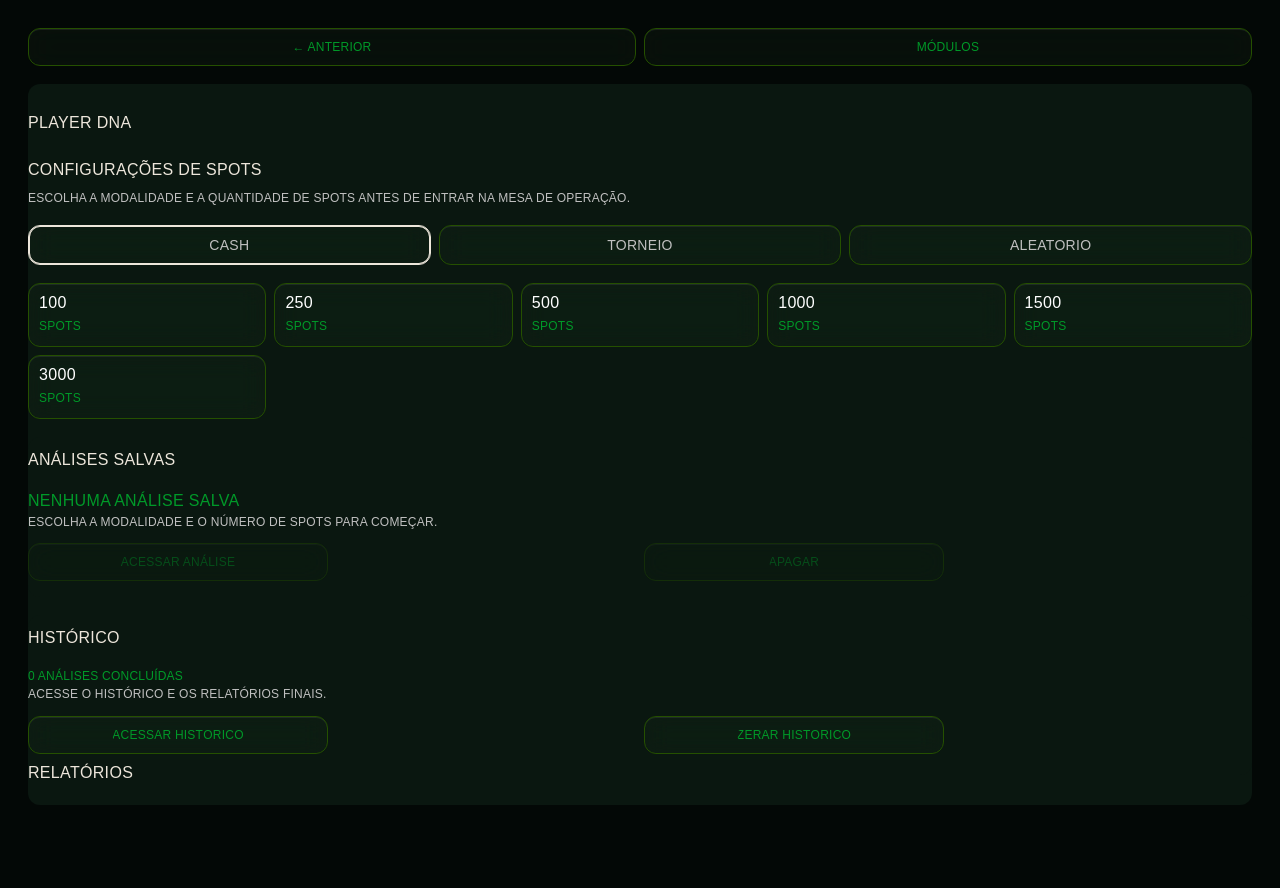
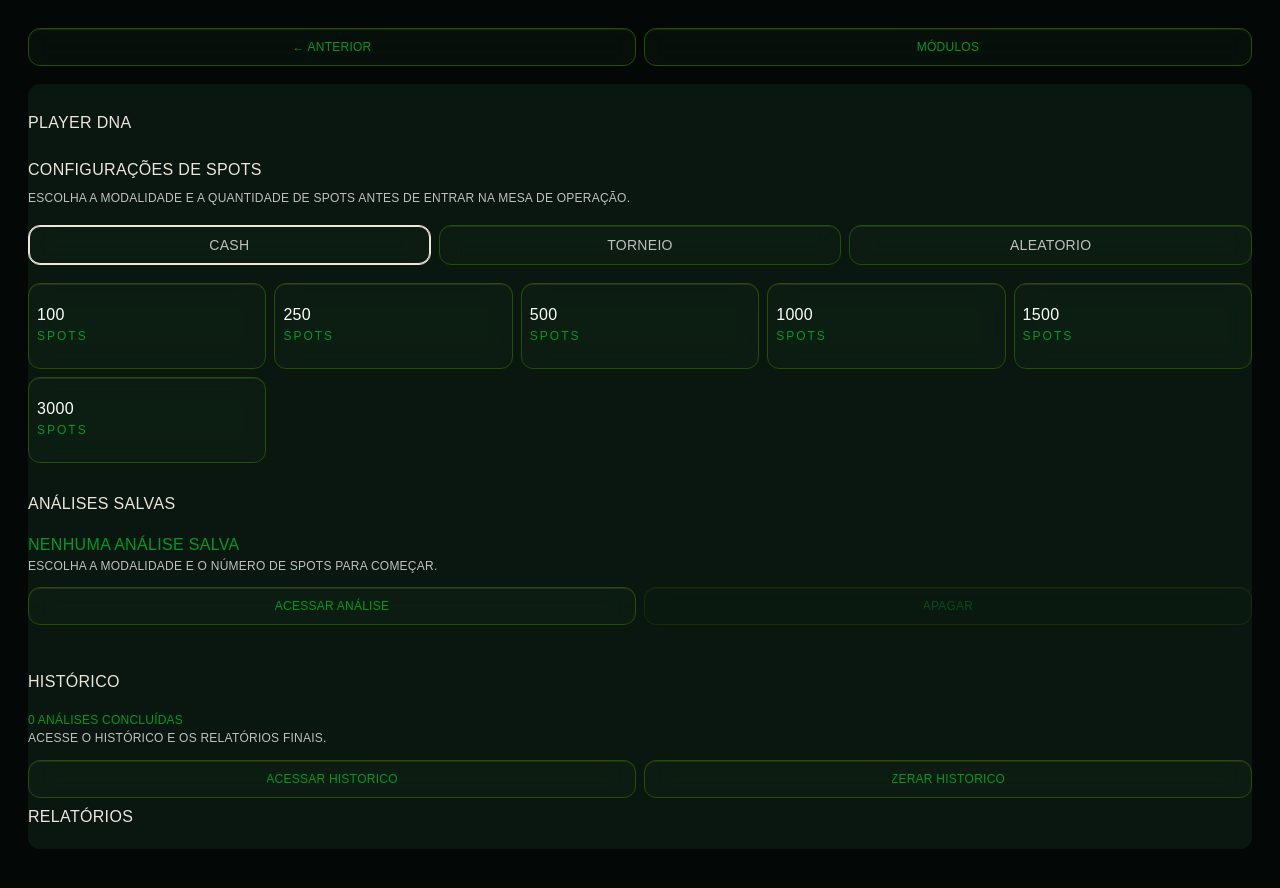
Before and after one commit to SkyareCom/gemeo.stackup.holdem-heroes, a Next.js app: page /player-dna in a window 1280 px wide. Shown: the top 888 px of the page. Built offline with nearby package versions, Linux system fonts and the light colour scheme; a web font is replaced by a local one.

Commit message:
fix: make button standard apply with simple selectors

```diff
--- a/app/button-standard.css
+++ b/app/button-standard.css
@@ -1,15 +1,12 @@
 /*
  * PADRÃO ÚNICO E OBRIGATÓRIO DE BOTÕES
  * 2 POR LINHA · 38PX · GAP 8PX · RADIUS 12PX · TEXTO 12PX
- * EXCEÇÕES SOMENTE:
- * - PLAYER DNA: CASH / TORNEIO / ALEATÓRIO
- * - PLAYER DNA: SPOTS
- * - PLAYER DNA: AÇÕES E SIZINGS DE POKER
- * - AI HAND REVIEW: CASH / TORNEIO
- * - AI HAND REVIEW: AÇÕES DE POKER
+ *
+ * IMPORTANTE: REGRA GLOBAL SIMPLES PRIMEIRO; EXCEÇÕES SÃO RESTAURADAS DEPOIS.
+ * ISSO EVITA SELETORES :NOT() COMPLEXOS QUE PODIAM SER DESCARTADOS/IGNORADOS.
  */
 
-html body button:not(.player-dna-page .depth-choices > button):not(.player-dna-page .training-session [class*="actions"] button):not(.player-dna-page [class*="sizingActions"] button):not([class*="HandReviewWorkspace_two"] > button):not([class*="HandReviewWorkspace_actionGrid"] > button),
+html body button,
 html body a.module-back {
   display:inline-flex!important;
   align-items:center!important;
@@ -28,6 +25,7 @@ html body a.module-back {
   border:1px solid #255000!important;
   border-radius:12px!important;
   background:rgba(0,100,20,.07)!important;
+  background-image:none!important;
   color:#009929!important;
   -webkit-text-fill-color:#009929!important;
   font-size:12px!important;
@@ -42,7 +40,7 @@ html body a.module-back {
   text-transform:uppercase!important;
 }
 
-html body button:not(.player-dna-page .depth-choices > button):not(.player-dna-page .training-session [class*="actions"] button):not(.player-dna-page [class*="sizingActions"] button):not([class*="HandReviewWorkspace_two"] > button):not([class*="HandReviewWorkspace_actionGrid"] > button) > *,
+html body button > *,
 html body a.module-back > * {
   min-width:0!important;
   max-width:100%!important;
@@ -59,9 +57,9 @@ html body a.module-back > * {
   text-overflow:ellipsis!important;
 }
 
-html body button:not(.player-dna-page .depth-choices > button):not(.player-dna-page .training-session [class*="actions"] button):not(.player-dna-page [class*="sizingActions"] button):not([class*="HandReviewWorkspace_two"] > button):not([class*="HandReviewWorkspace_actionGrid"] > button):hover,
-html body button:not(.player-dna-page .depth-choices > button):not(.player-dna-page .training-session [class*="actions"] button):not(.player-dna-page [class*="sizingActions"] button):not([class*="HandReviewWorkspace_two"] > button):not([class*="HandReviewWorkspace_actionGrid"] > button):focus-visible,
-html body button:not(.player-dna-page .depth-choices > button):not(.player-dna-page .training-session [class*="actions"] button):not(.player-dna-page [class*="sizingActions"] button):not([class*="HandReviewWorkspace_two"] > button):not([class*="HandReviewWorkspace_actionGrid"] > button):active,
+html body button:hover,
+html body button:focus-visible,
+html body button:active,
 html body a.module-back:hover,
 html body a.module-back:focus-visible,
 html body a.module-back:active {
@@ -73,14 +71,14 @@ html body a.module-back:active {
   transform:none!important;
 }
 
-html body button:not(.player-dna-page .depth-choices > button):not(.player-dna-page .training-session [class*="actions"] button):not(.player-dna-page [class*="sizingActions"] button):not([class*="HandReviewWorkspace_two"] > button):not([class*="HandReviewWorkspace_actionGrid"] > button):disabled {
+html body button:disabled {
   opacity:.42!important;
   cursor:not-allowed!important;
   border-color:#255000!important;
   box-shadow:none!important;
 }
 
-/* TODOS OS GRUPOS NORMAIS: EXATAMENTE 2 COLUNAS. */
+/* GRUPOS NORMAIS: 2 COLUNAS. */
 html body .module-navigation,
 html body [class*="HandReviewWorkspace_grid"],
 html body [class*="HandReviewWorkspace_positionGrid"],
@@ -123,18 +121,131 @@ html body .player-dna-page .saved-analysis-panel > div:last-child > button {
   min-width:0!important;
   max-width:100%!important;
   flex:none!important;
-  height:38px!important;
-  min-height:38px!important;
-  max-height:38px!important;
-  margin:0!important;
 }
 
-/* EXCEÇÕES CONGELADAS — NÃO ALTERAR. */
-html body .player-dna-page .mode-choices > label,
-html body .player-dna-page .depth-choices > button,
-html body .player-dna-page .training-session [class*="actions"] button,
-html body .player-dna-page [class*="sizingActions"] button,
-html body [class*="HandReviewWorkspace_two"] > button,
+/* ================================================================
+   EXCEÇÕES EXATAS DEFINIDAS PELO PRODUTO
+   ================================================================ */
+
+/* PLAYER DNA — SPOTS */
+html body .player-dna-page .depth-choices > button {
+  display:block!important;
+  width:100%!important;
+  min-width:0!important;
+  max-width:100%!important;
+  flex:none!important;
+  height:auto!important;
+  min-height:0!important;
+  max-height:none!important;
+  padding:22px 8px!important;
+  border:1px solid #183426!important;
+  border-radius:0!important;
+  background:#0b1710!important;
+  color:#edf7f0!important;
+  -webkit-text-fill-color:#edf7f0!important;
+  overflow:visible!important;
+  white-space:normal!important;
+}
+html body .player-dna-page .depth-choices > button > strong {
+  display:block!important;
+  color:#8cf0b2!important;
+  -webkit-text-fill-color:#8cf0b2!important;
+  font-size:28px!important;
+  font-weight:700!important;
+  line-height:1!important;
+  overflow:visible!important;
+}
+html body .player-dna-page .depth-choices > button > span {
+  display:block!important;
+  color:#edf7f0!important;
+  -webkit-text-fill-color:#edf7f0!important;
+  font-size:9px!important;
+  letter-spacing:2px!important;
+  overflow:visible!important;
+}
+
+/* PLAYER DNA — FOLD/CALL/CHECK/BET/RAISE/ALL-IN */
+html body .player-dna-page .training-session [class*="actions"] > button {
+  width:100%!important;
+  min-width:0!important;
+  max-width:100%!important;
+  flex:none!important;
+  height:auto!important;
+  min-height:0!important;
+  max-height:none!important;
+  padding:15px 5px!important;
+  border:1px solid #24543a!important;
+  border-radius:0!important;
+  background:#0a1a11!important;
+  color:#edf7f0!important;
+  -webkit-text-fill-color:#edf7f0!important;
+  font-size:10px!important;
+  font-weight:700!important;
+  overflow:visible!important;
+}
+
+/* PLAYER DNA — SIZINGS */
+html body .player-dna-page [class*="sizingActions"] > button {
+  width:100%!important;
+  min-width:0!important;
+  max-width:100%!important;
+  flex:none!important;
+  height:auto!important;
+  min-height:30px!important;
+  max-height:none!important;
+  padding:5px 8px!important;
+  border:1px solid #255000!important;
+  border-radius:12px!important;
+  background:rgba(31,54,31,.2)!important;
+  color:#009929!important;
+  -webkit-text-fill-color:#009929!important;
+  font-size:12px!important;
+  font-weight:500!important;
+  overflow:visible!important;
+}
+
+/* AI HAND REVIEW — CASH / TORNEIO */
+html body [class*="HandReviewWorkspace_two"] > button {
+  width:100%!important;
+  min-width:0!important;
+  max-width:100%!important;
+  flex:none!important;
+  height:auto!important;
+  min-height:44px!important;
+  max-height:none!important;
+  padding:7px 8px!important;
+  border:1px solid rgba(120,187,140,.24)!important;
+  border-radius:9px!important;
+  background:#07120b!important;
+  color:#e7f6eb!important;
+  -webkit-text-fill-color:#e7f6eb!important;
+  font-size:.7rem!important;
+  font-weight:700!important;
+  overflow:visible!important;
+}
+
+/* AI HAND REVIEW — AÇÕES DE POKER */
 html body [class*="HandReviewWorkspace_actionGrid"] > button {
-  /* MANTÊM O PADRÃO ESPECÍFICO DO POKER. */
+  width:100%!important;
+  min-width:0!important;
+  max-width:100%!important;
+  flex:none!important;
+  height:auto!important;
+  min-height:44px!important;
+  max-height:none!important;
+  padding:7px 8px!important;
+  border:1px solid rgba(120,187,140,.24)!important;
+  border-radius:9px!important;
+  background:#07120b!important;
+  color:#e7f6eb!important;
+  -webkit-text-fill-color:#e7f6eb!important;
+  font-size:.7rem!important;
+  font-weight:700!important;
+  overflow:visible!important;
 }
+
+@media(max-width:800px){
+  html body .player-dna-page .depth-choices > button{padding:22px 8px!important}
+  html body .player-dna-page .training-session [class*="actions"] > button{padding:12px 2px!important;font-size:8px!important}
+  html body .player-dna-page [class*="sizingActions"] > button{padding:5px 4px!important;font-size:12px!important}
+}
```
